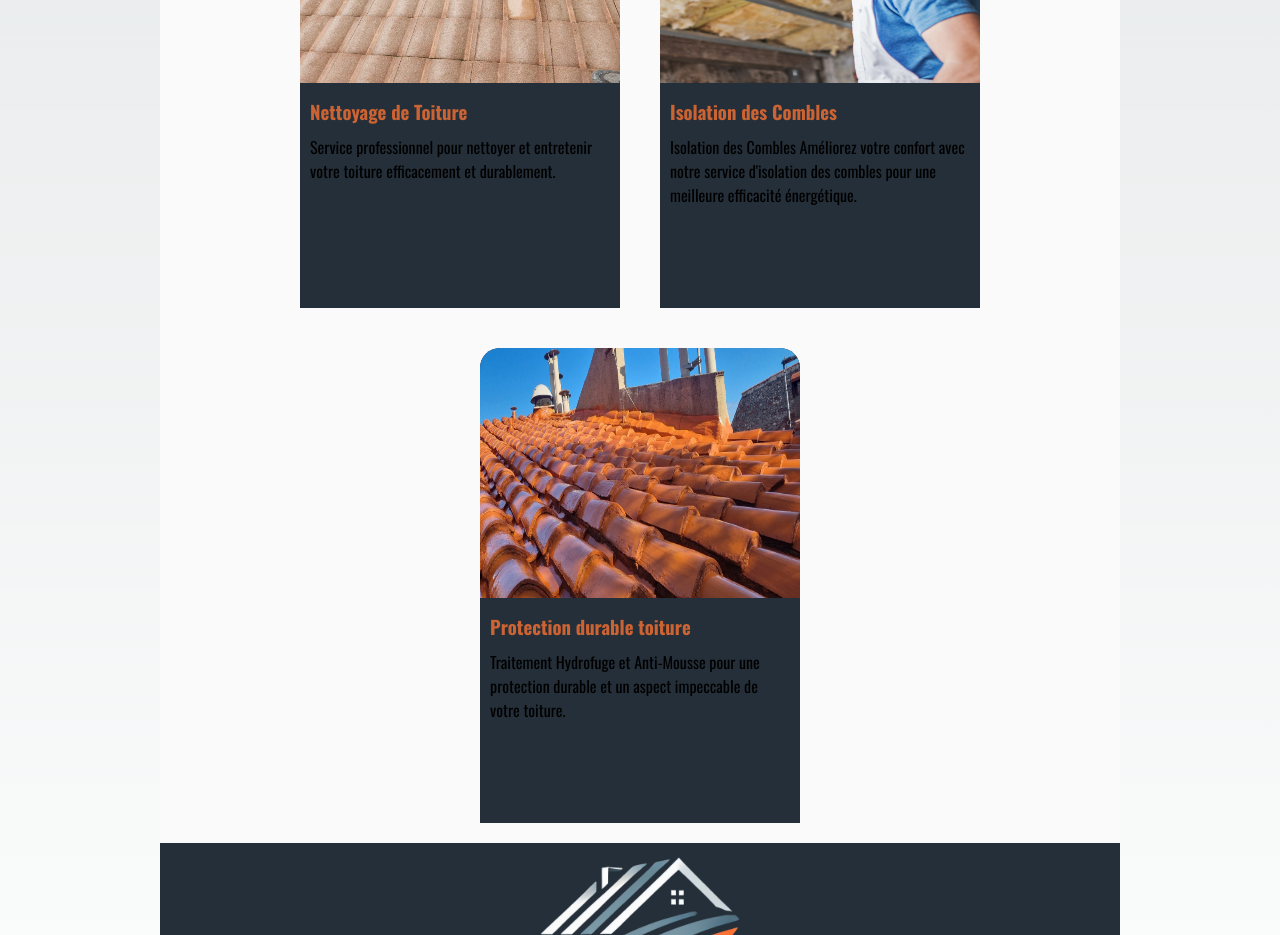
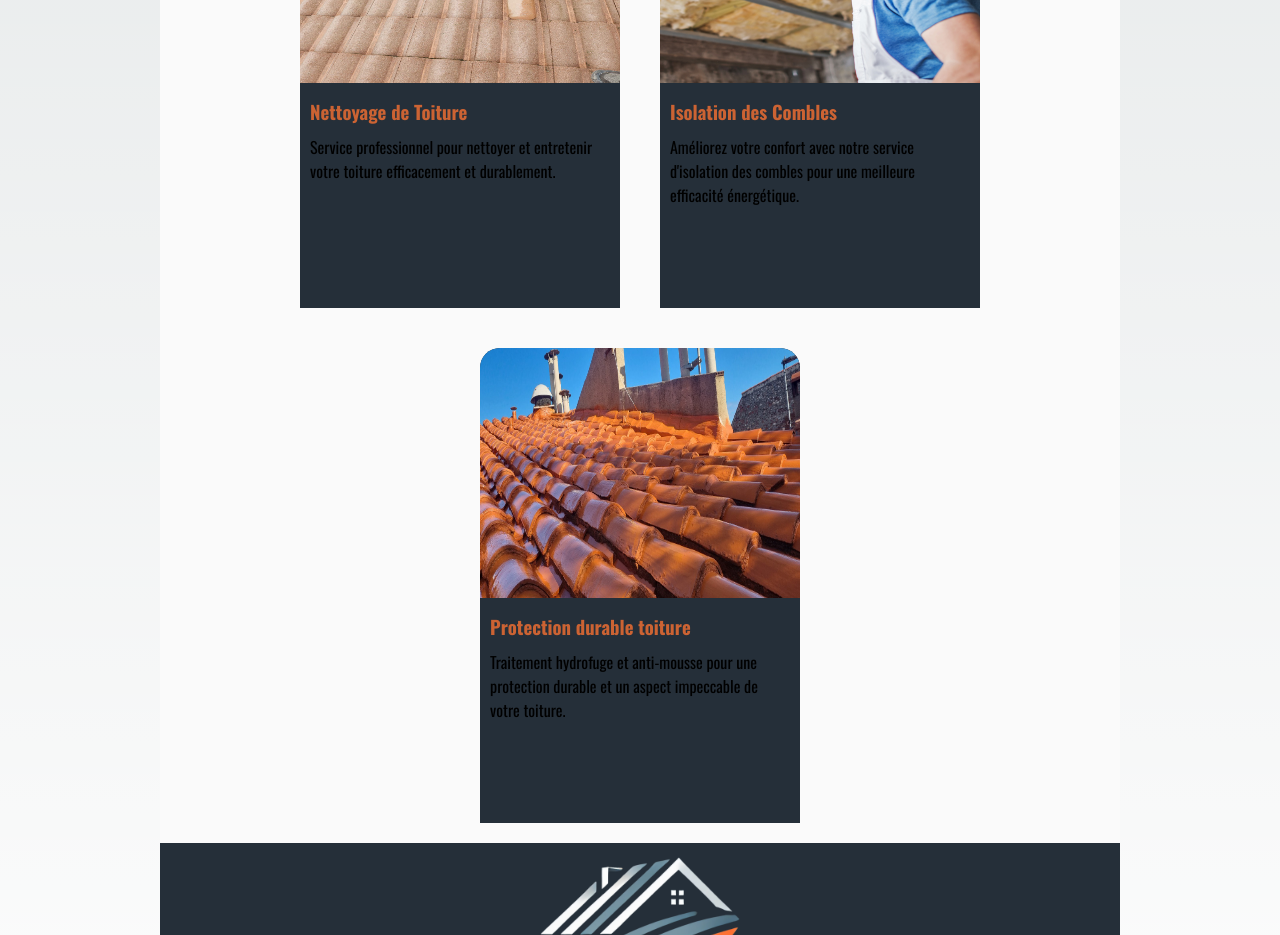
Before and after one commit to AdrienW86/narbonne-toiture, a Next.js app: page / in a window 1280 px wide. Shown: the part 1320-2255 px from the top of the page. Built offline with nearby package versions, Linux system fonts and the light colour scheme.

Commit message:
mise en ligne

```diff
--- a/components/Description/Description.js
+++ b/components/Description/Description.js
@@ -7,7 +7,6 @@ import styles from './description.module.css';
 export default function Description() {
 
   return (
-
       <section className={styles.description}>
         <div className={styles.box}>
           <h2 className={styles.h2}>
@@ -18,7 +17,6 @@ export default function Description() {
             toiture et l'entretien de votre maison.
           </p>
         </div>
-
         <section className={styles.localisation}>
           <div className={styles.card}>
             <Image
@@ -34,7 +32,6 @@ export default function Description() {
             <p> Service professionnel pour nettoyer et entretenir votre toiture efficacement et durablement. </p>
             </div>
           </div>
-
           <div className={styles.card}>
             <Image
               src="/image17.png"
@@ -46,11 +43,10 @@ export default function Description() {
             />
             <div className={styles.cardTxt}>
             <h3 className={styles.h3}> Isolation des Combles </h3>
-            <p> Isolation des Combles
+            <p>
             Améliorez votre confort avec notre service d'isolation des combles pour une meilleure efficacité énergétique. </p>
             </div>
           </div>
-
           <div className={styles.card}>
             <Image
               src="/image12.jpg"
@@ -62,7 +58,7 @@ export default function Description() {
             />
             <div className={styles.cardTxt}>
             <h3 className={styles.h3}> Protection durable toiture</h3>
-            <p> Traitement Hydrofuge et Anti-Mousse pour une protection durable et un aspect impeccable de votre toiture.</p>
+            <p> Traitement hydrofuge et anti-mousse pour une protection durable et un aspect impeccable de votre toiture.</p>
             </div>
           </div>
         </section>
```
